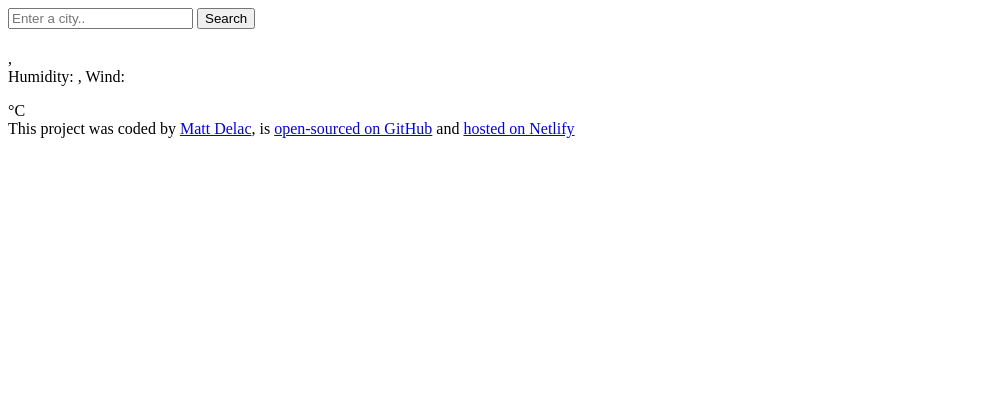
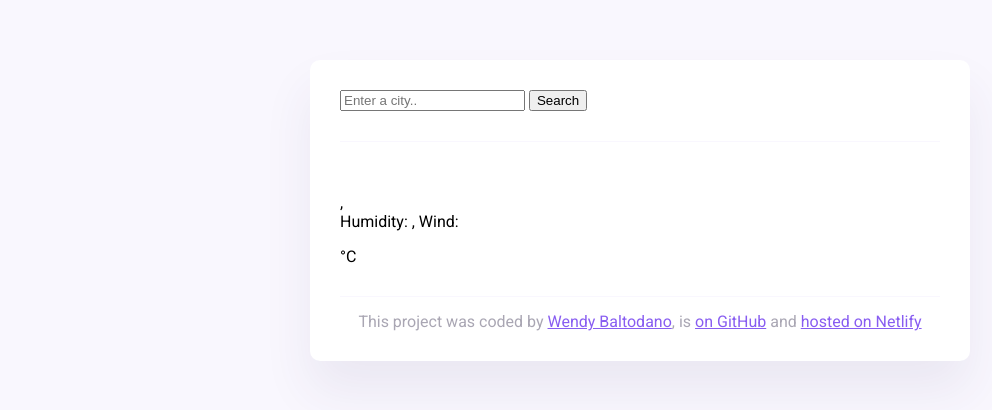
Before and after one commit to baltowen/my-first-netlify-site, a plain HTML site: page index.html in a window 1280 px wide. Shown: the whole page, without its empty margins (0-992 px from the left). Drawn offline with nearby package versions, Linux system fonts and the light colour scheme; no server answers.

Commit message:
Change the footer url to my project

```diff
--- a/index.html
+++ b/index.html
@@ -9,7 +9,7 @@
   <link
     href="https://fonts.googleapis.com/css2?family=Roboto:ital,wght@0,100;0,300;0,400;0,500;0,700;0,900;1,100;1,300;1,400;1,500;1,700;1,900&display=swap"
     rel="stylesheet" />
-  <link rel="stylesheet" href="src/style.css" />
+  <link rel="stylesheet" href="src/styles.css" />
   <script
     src="https://cdn.jsdelivr.net/npm/axios@1.1.2/dist/axios.min.js"></script>
   <title>Meteo App</title>
@@ -46,12 +46,11 @@
 
     <footer>
       This project was coded by
-      <a href="https://github.com/matthieua/" target="_blank"> Matt Delac</a>,
+      <a href="https://github.com/baltowen" target="_blank"> Wendy Baltodano</a>,
       is
-      <a href="https://github.com/matthieua/meteo" target="_blank">open-sourced
-        on GitHub</a>
+      <a href="https://github.com/baltowen/my-first-netlify-site" target="_blank">on GitHub</a>
       and
-      <a href="https://meteo-shecodes-app.netlify.app/" target="_blank">hosted
+      <a href="https://windy-weather-app.netlify.app/" target="_blank">hosted
         on Netlify</a>
     </footer>
   </div>
```
